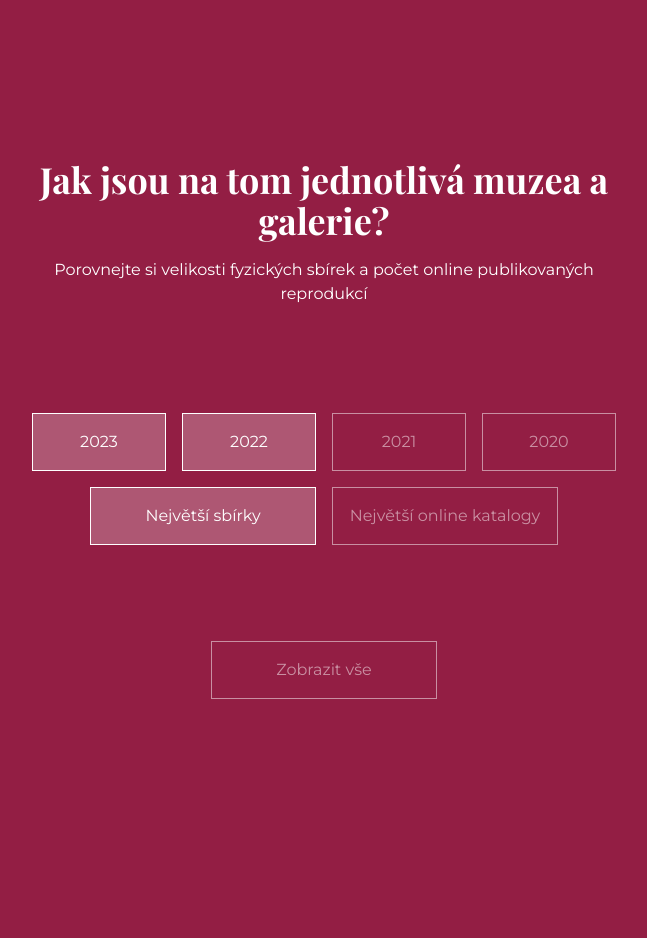
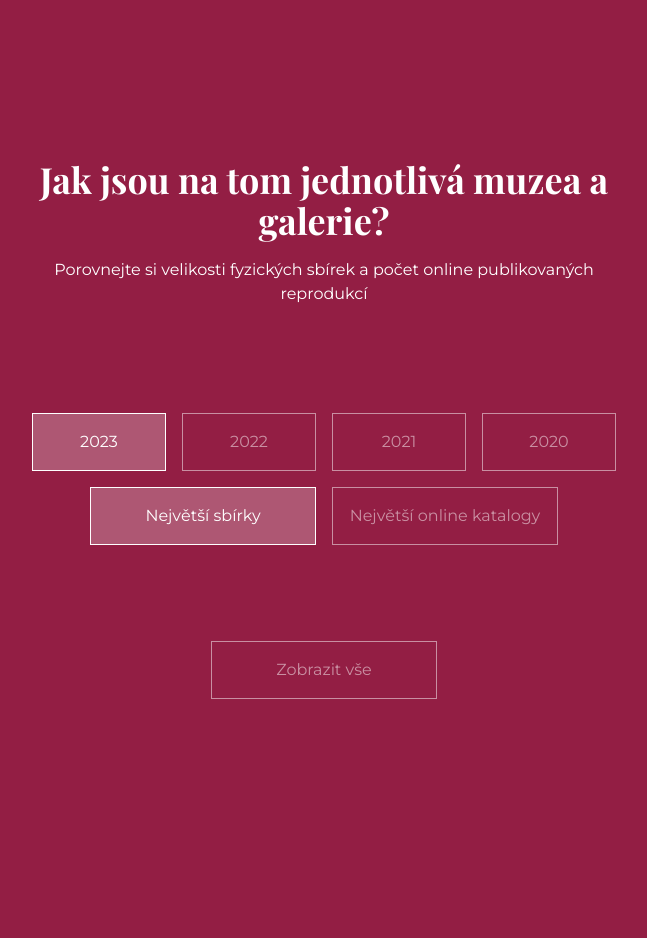
Before and after one commit to wmcz/test-otevrenesbirky-cz, a Flask app: template app/templates/base.html in a window 1280 px wide. Shown: the part 4801-5739 px from the top of the page, without its empty margins (316-963 px from the left). Run offline with Flask 2, Linux system fonts and the light colour scheme; the template is opened without the code that fills it: most values are stand-ins (such as "Sample title", 1, 10 or a date in 2020); some libraries are stand-ins or nearby versions; some web fonts are replaced.

Commit message:
Remove active class from 2022 button

```diff
--- a/app/templates/base.html
+++ b/app/templates/base.html
@@ -140,7 +140,7 @@
     </article>
     <nav class="chapterSubmenu yearSwitch" id="switchColYear">
         <a onclick="document.cookie='activeYear=2023'; displayColStats();" class="buttonOutline jsYearButton active">2023</a>
-        <a onclick="document.cookie='activeYear=2022'; displayColStats();" class="buttonOutline jsYearButton active">2022</a>
+        <a onclick="document.cookie='activeYear=2022'; displayColStats();" class="buttonOutline jsYearButton">2022</a>
         <a onclick="document.cookie='activeYear=2021'; displayColStats();" class="buttonOutline jsYearButton">2021</a>
         <a onclick="document.cookie='activeYear=2020'; displayColStats();" class="buttonOutline jsYearButton">2020</a>
     </nav>
```
